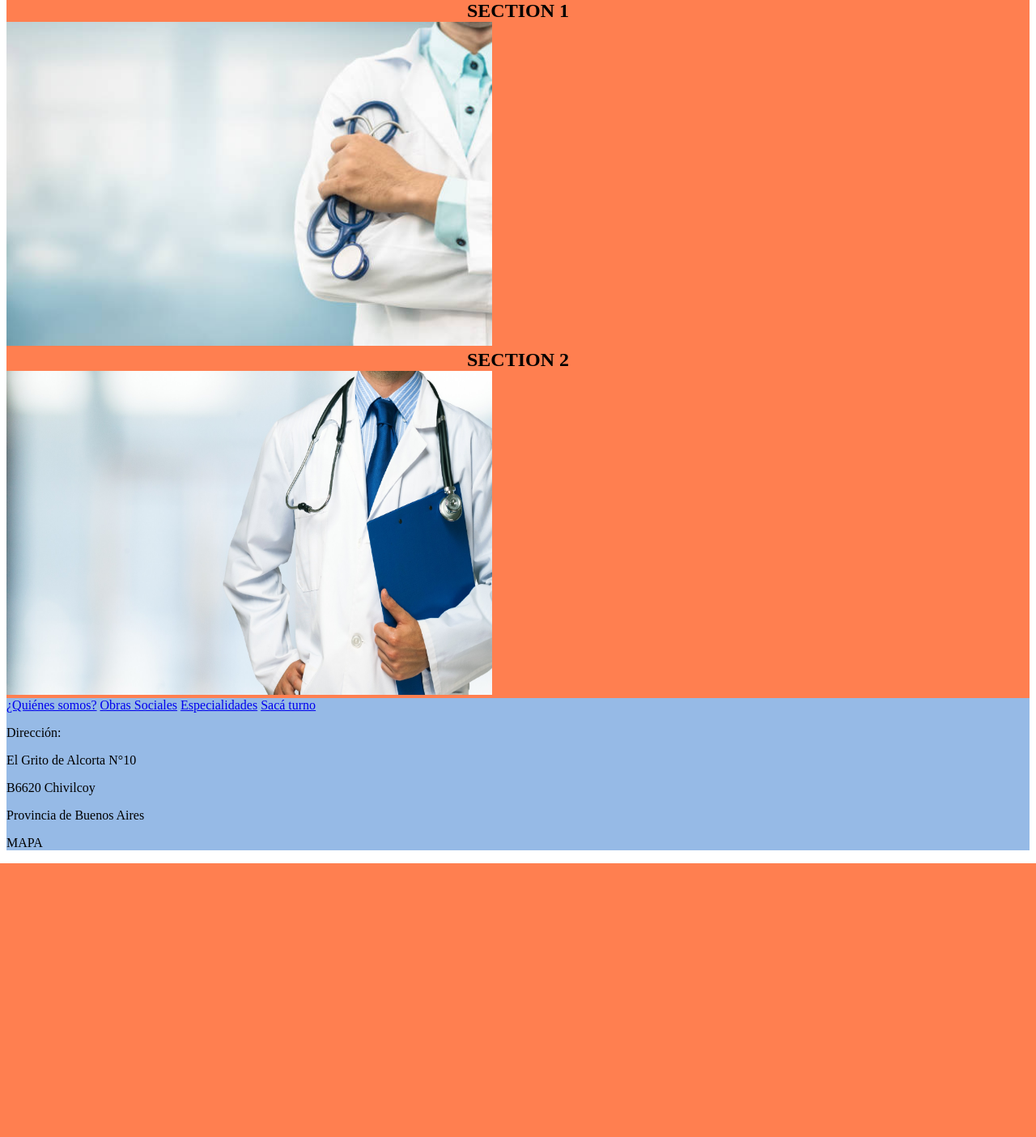
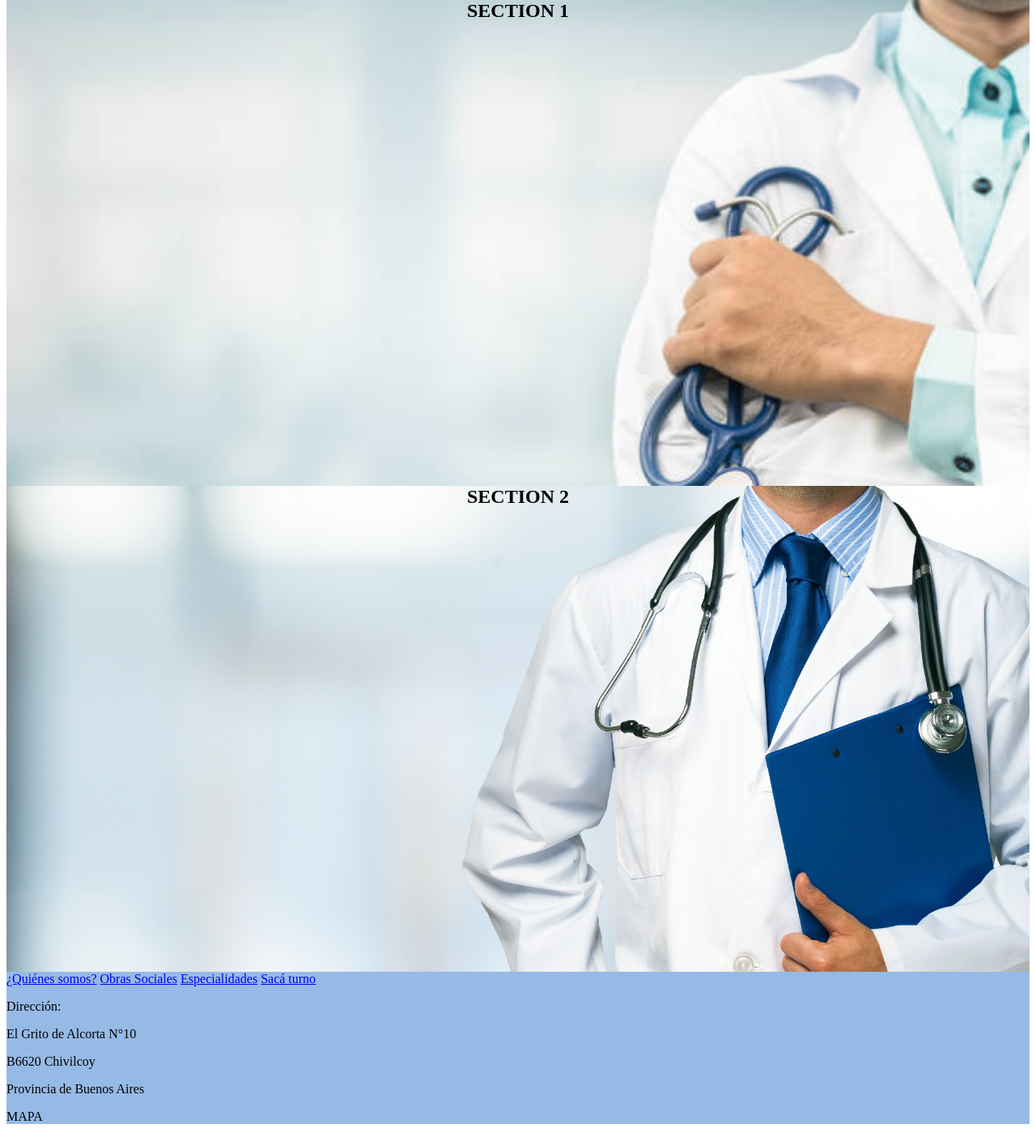
Before and after one commit to ncavasin/paw, a PHP site: page / in a window 1280 px wide. Shown: the part 170-1574 px from the top of the page at 81% size. Before the commit the page ends 1236 px from the top, so only its background shows below. Run offline with PHP 8.4, Linux system fonts and the light colour scheme.

Commit message:
acomodando imagenes

```diff
--- a/01-maquetado_web/index.html
+++ b/01-maquetado_web/index.html
@@ -28,16 +28,17 @@
 
 
     <main>
-      <section>
+      <section class="section1">
         <h1>SECTION 1</h1>
-        <img src="https://raw.githubusercontent.com/ncavasin/paw/main/01-maquetado_web/img/istockphoto-949812160-612x612.jpg", alt="Doctor con estoscopio">
-
+        <!-- <img src="https://raw.githubusercontent.com/ncavasin/paw/main/01-maquetado_web/img/istockphoto-949812160-612x612.jpg", alt="Doctor con estoscopio">
+        -->
       </section>
 
-      <section>
+      <section class="section2">
         <h1>SECTION 2</h1>
+        <!--
         <img src="https://raw.githubusercontent.com/ncavasin/paw/main/01-maquetado_web/img/doctores2.jpg", alt="Doctor con carpeta">
-
+        -->
       </section>
     </main>
 
--- a/01-maquetado_web/styles.css
+++ b/01-maquetado_web/styles.css
@@ -21,18 +21,29 @@ nav{
 }
 
 section{
-    background-color: coral;
+    background-repeat: no-repeat;
+    background-size: cover;
+    color: black;
+    height: 600px;
+}
+.section1{
+    /*background-color: coral;*/
+    /* background-attachment: fixed;*/
+
+    background-image: url('https://raw.githubusercontent.com/ncavasin/paw/main/01-maquetado_web/img/istockphoto-949812160-612x612.jpg');
 }
 
-section img{
-    height: 400px;
-    width: 600px;
+.section2{
+    background-image: url('https://raw.githubusercontent.com/ncavasin/paw/main/01-maquetado_web/img/doctores2.jpg');
 }
+
 
 section h1{
     margin: 0;
     text-align: center;
 }
+
+
 
 footer{
     background-color: #96BAE6;
```
